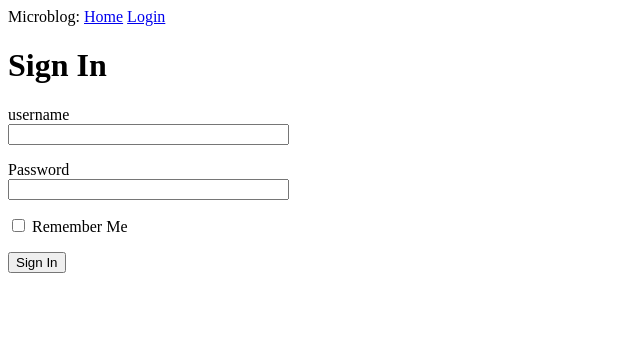
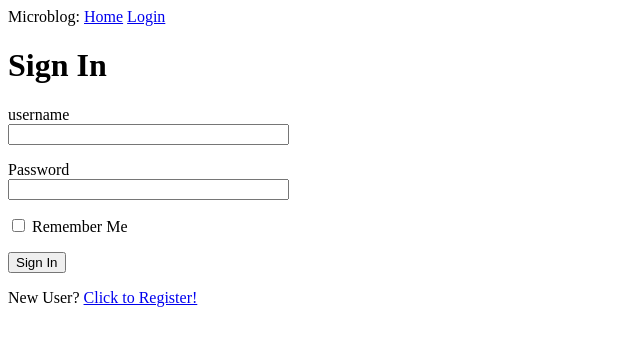
Before and after one commit to asimonia/flask-blog, a Flask app: page /login in a window 1280 px wide. Shown: the top 346 px of the page, without its empty margins (0-640 px from the left). Run offline with Flask 2, Linux system fonts and the light colour scheme.

Commit message:
flask login complete

```diff
--- a/app/forms.py
+++ b/app/forms.py
@@ -1,6 +1,7 @@
 from flask_wtf import FlaskForm
 from wtforms import SubmitField, StringField, PasswordField, BooleanField
-from wtforms.validators import DataRequired
+from wtforms.validators import DataRequired, Email, EqualTo, ValidationError
+from app.models import User
 
 
 class LoginForm(FlaskForm):
@@ -8,3 +9,21 @@
     password = PasswordField('Password', validators=[DataRequired()])
     remember_me = BooleanField('Remember Me')
     submit = SubmitField('Sign In')
+
+
+class RegistrationForm(FlaskForm):
+    username = StringField('Username', validators=[DataRequired()])
+    email = StringField('Email', validators=[DataRequired(), Email()])
+    password = PasswordField('Password', validators=[DataRequired()])
+    password2 = PasswordField('Repeat Password', validators=[DataRequired(), EqualTo('password')])
+    submit = SubmitField('Register')
+
+    def validate_username(self, username):
+        user = User.query.filter_by(username=username.data).first()
+        if user is not None:
+            raise ValidationError('Please use a different username.')
+
+    def validate_email(self, email):
+        user = User.query.filter_by(email=email.data).first()
+        if user is not None:
+            raise ValidationError('Please use a different email address.')
--- a/app/routes.py
+++ b/app/routes.py
@@ -1,8 +1,8 @@
 from flask import render_template, flash, redirect, url_for, request
 from werkzeug.urls import url_parse
 from flask_login import login_user, current_user, logout_user, login_required
-from app import app
-from app.forms import LoginForm
+from app import app, db
+from app.forms import LoginForm, RegistrationForm
 from app.models import User
 
 
@@ -45,3 +45,18 @@
 def logout():
     logout_user()
     return redirect(url_for('index'))
+
+
+@app.route('/register', methods=['GET', 'POST'])
+def register():
+    if current_user.is_authenticated:
+        return redirect(url_for('index'))
+    form = RegistrationForm()
+    if form.validate_on_submit():
+        user = User(username=form.username.data, email=form.email.data)
+        user.set_password(form.password.data)
+        db.session.add(user)
+        db.session.commit()
+        flash('Congratulations, you are now a registered user!')
+        return redirect(url_for('login'))
+    return render_template('register.html', title='Register', form=form)
--- a/app/templates/login.html
+++ b/app/templates/login.html
@@ -21,4 +21,5 @@
         <p>{{ form.remember_me() }} {{ form.remember_me.label }}</p>
         <p>{{ form.submit() }}</p>
     </form>
+    <p>New User? <a href="{{ url_for('register') }}">Click to Register!</a></p>
 {% endblock %}
```
Also changed, not shown: app/templates/register.html (added, +37 -0 lines).
